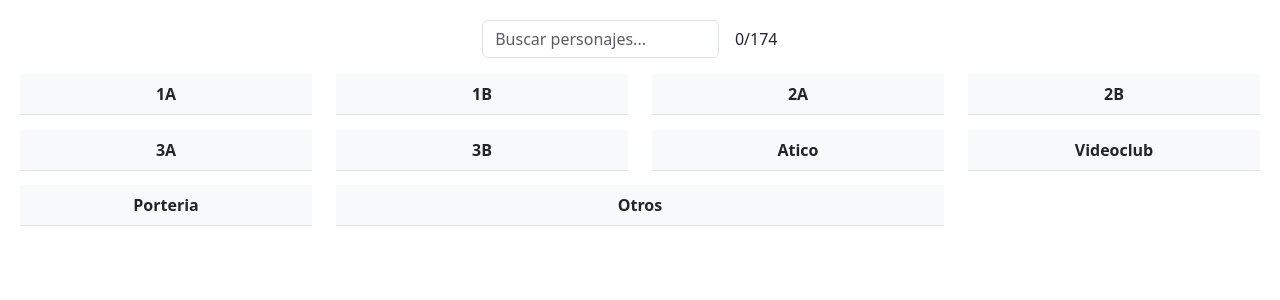
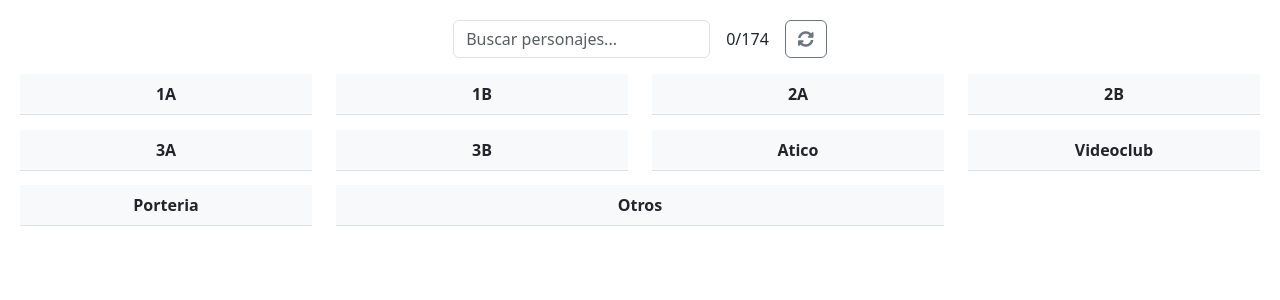
Before and after one commit to Mascalerino/quiz-tv-shows, an Angular app: page /characters in a window 1280 px wide. Shown: the top 300 px of the page. Built offline with nearby package versions, Linux system fonts and the light colour scheme.

Commit message:
Add reset button to characters component

```diff
--- a/src/app/characters/characters.component.html
+++ b/src/app/characters/characters.component.html
@@ -10,6 +10,17 @@
         (input)="searchCharacters()"
       />
       <span class="ms-3">{{ points }}/{{ totalCharacters }}</span>
+
+      <!-- Botón de reinicio del quiz -->
+      <!-- Botón de reinicio del quiz -->
+      <button
+        class="btn btn-outline-secondary ms-3"
+        title="Reiniciar quiz"
+        (click)="resetQuiz()"
+      >
+        <i class="fas fa-sync-alt"></i>
+        <!-- Ícono de reinicio -->
+      </button>
     </div>
   </div>
 
--- a/src/app/characters/characters.component.ts
+++ b/src/app/characters/characters.component.ts
@@ -127,7 +127,45 @@ export class CharactersComponent implements OnInit {
     }
   }
 
-  // Método para actualizar el showCharacter de cada personaje
+  // Método para reiniciar el quiz
+  resetQuiz(): void {
+    this.points = 0; // Resetear el puntaje
+    this.searchTerm = ''; // Limpiar el término de búsqueda
+    this.foundMatch = false; // Restablecer la coincidencia encontrada
+
+    // Reiniciar todos los personajes y las tablas
+    this.resetCharacterVisibility(this.characters1A);
+    this.resetCharacterVisibility(this.characters1B);
+    this.resetCharacterVisibility(this.characters2A);
+    this.resetCharacterVisibility(this.characters2B);
+    this.resetCharacterVisibility(this.characters3A);
+    this.resetCharacterVisibility(this.characters3B);
+    this.resetCharacterVisibility(this.charactersAtico);
+    this.resetCharacterVisibility(this.charactersPorteria);
+    this.resetCharacterVisibility(this.charactersVideoclub);
+    this.resetCharacterVisibility(this.characterOtros);
+
+    // Reiniciar el estado de las tablas llenas
+    this.isFilled1A = false;
+    this.isFilled1B = false;
+    this.isFilled2A = false;
+    this.isFilled2B = false;
+    this.isFilled3A = false;
+    this.isFilled3B = false;
+    this.isFilledAtico = false;
+    this.isFilledPorteria = false;
+    this.isFilledVideoclub = false;
+    this.isFilledOtros = false;
+  }
+
+  // Método auxiliar para reiniciar los personajes
+  private resetCharacterVisibility(characters: ICharacter[]): void {
+    characters.forEach((character) => {
+      character.showCharacter = false;
+    });
+  }
+
+  // Método auxiliar para actualizar el showCharacter de cada personaje
   private updateCharacterVisibility(
     characters: ICharacter[],
     searchTerm: string,
--- a/src/index.html
+++ b/src/index.html
@@ -9,6 +9,10 @@
       href="https://cdnjs.cloudflare.com/ajax/libs/bootstrap/5.3.0/css/bootstrap.min.css"
       rel="stylesheet"
     />
+    <link
+      rel="stylesheet"
+      href="https://cdnjs.cloudflare.com/ajax/libs/font-awesome/5.15.4/css/all.min.css"
+    />
   </head>
   <body>
     <app-root></app-root>
```
